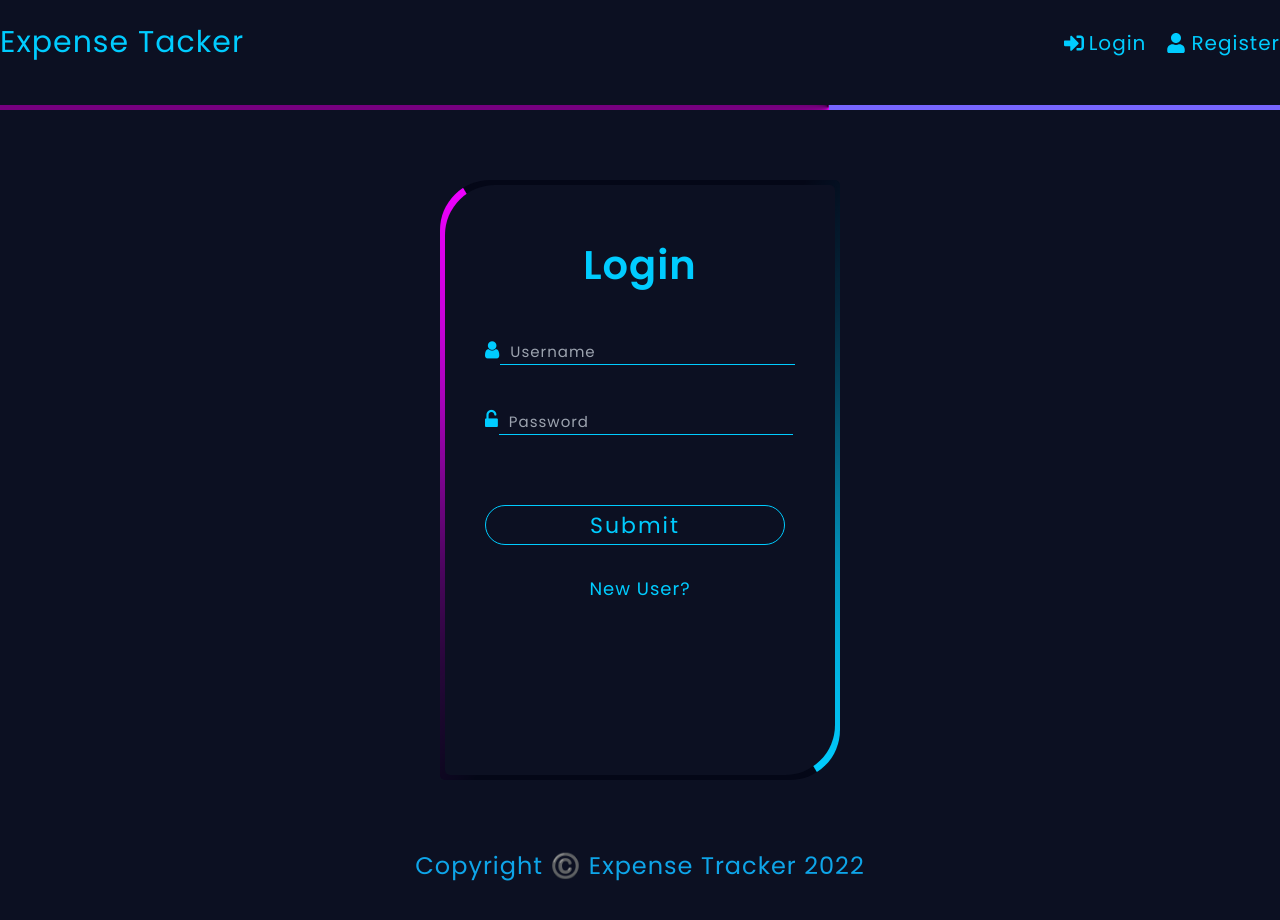
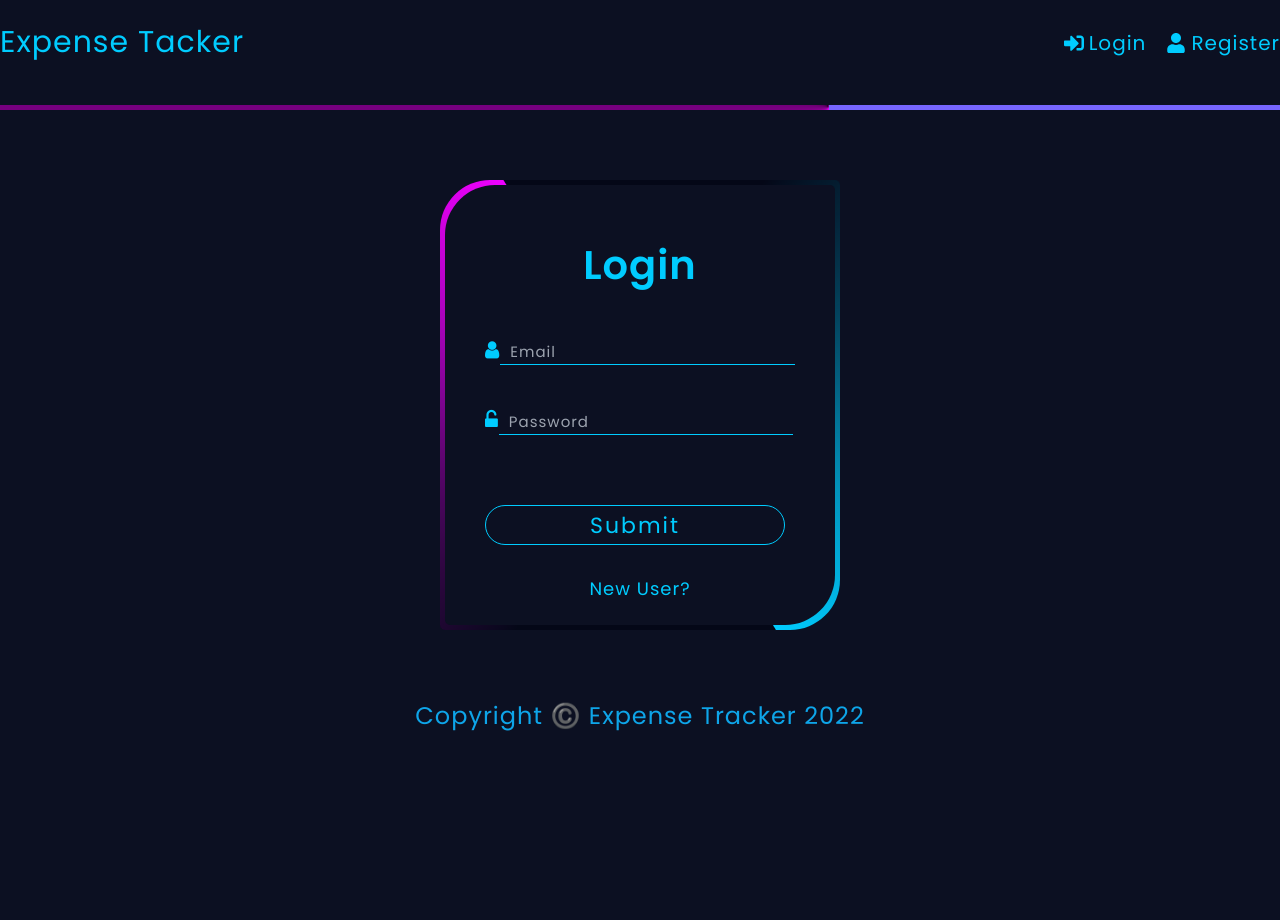
Before and after one commit to Allen-Saji/Expense-Tracker, a React (Vite) app in the folder frontend/: page /login in a window 1280 px wide. After the commit the page ends 800 px from the top, so only its background shows below. Built offline with nearby package versions, Linux system fonts and the light colour scheme.

Commit message:
set up login functionality

```diff
--- a/frontend/src/index.css
+++ b/frontend/src/index.css
@@ -151,6 +151,10 @@ color: #00ccff;
 
 
 /* login page */
+
+#login_form {
+  height: 450px;
+}
 .login_form_container{
   position: relative;
   width: 400px;
@@ -250,7 +254,7 @@ h2{
 
 
 }
-#login_button a{
+#login_button button{
   position: absolute;
   width: 100%;
   height: 100%;
--- a/frontend/src/pages/Login.jsx
+++ b/frontend/src/pages/Login.jsx
@@ -1,25 +1,79 @@
-import React from 'react'
+import { useState } from 'react'
+import { toast } from 'react-toastify'
+import { useNavigate } from 'react-router-dom'
+import { useSelector, useDispatch } from 'react-redux'
+import { login } from '../features/auth/authSlice'
+import Spinner from '../components/Spinner'
 import { Link } from 'react-router-dom'
 
-function login() {
-    $(".input_text").focus(function(){
-        $(this).prev('.fa').addclass('glowIcon')
-    })
-    $(".input_text").focusout(function(){
-        $(this).prev('.fa').removeclass('glowIcon')
-    })
+function Login() {
+
+  const [formData, setFormData] = useState({
+    email: '',
+    password: '',
+  })
+
+  const { email, password } = formData
+
+  const dispatch = useDispatch()
+  const navigate = useNavigate()
+
+  const { isLoading } = useSelector((state) => state.auth)
+
+  const onChange = (e) => {
+    setFormData((prevState) => ({
+      ...prevState,
+      [e.target.name]: e.target.value,
+    }))
+  }
+
+  // NOTE: no need for useEffect here as we can catch the
+  // AsyncThunkAction rejection in our onSubmit or redirect them on the
+  // resolution
+  // Side effects shoulld go in event handlers where possible
+  // source: - https://beta.reactjs.org/learn/keeping-components-pure#where-you-can-cause-side-effects
+
+  const onSubmit = (e) => {
+    e.preventDefault()
+
+    const userData = {
+      email,
+      password,
+    }
+
+    dispatch(login(userData))
+      .unwrap()
+      .then((user) => {
+        // NOTE: by unwrapping the AsyncThunkAction we can navigate the user after
+        // getting a good response from our API or catch the AsyncThunkAction
+        // rejection to show an error message
+        toast.success(`Logged in as ${user.name}`)
+        navigate('/')
+      })
+      .catch(toast.error)
+  }
+
+  if (isLoading) {
+    return <Spinner />
+  }
+
   return (
     <>
-         <div className="login_form_container">
+         <div className="login_form_container" id='login_form'>
+         <form onSubmit={onSubmit}>
       <div className="login_form">
         <h2>Login</h2>
         <div className="input_group">
           <i className="fa fa-user"></i>
           <input
             type="text"
-            placeholder="Username"
+            placeholder="Email"
             className="input_text"
             autoComplete="off"
+            name='email'
+            value={email}
+            onChange={onChange}
+            required
           />
         </div>
         <div className="input_group">
@@ -29,18 +83,23 @@ function login() {
             placeholder="Password"
             className="input_text"
             autoComplete="off"
+            required
+            name='password'
+            value={password}
+            onChange={onChange}
           />
         </div>
         <div className="button_group" id="login_button">
-          <a>Submit</a>
+        <button>Submit</button>
         </div>
         <div className="footer">
           <Link to={"/signup"}>New User?</Link>
         </div>
       </div>
+      </form>
     </div>
     </>
   )
 }
 
-export default login
+export default Login
```
